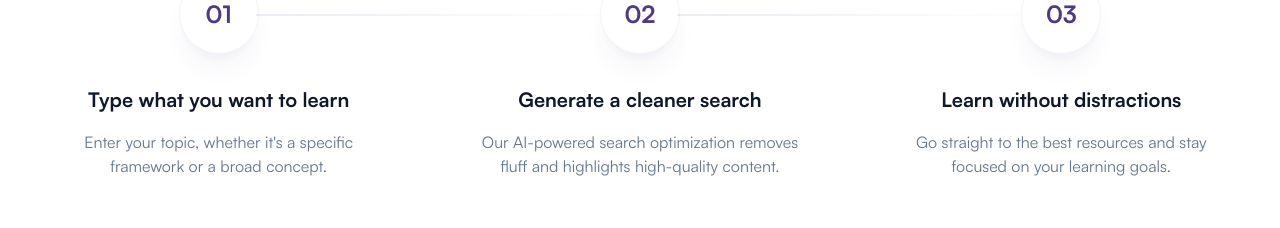
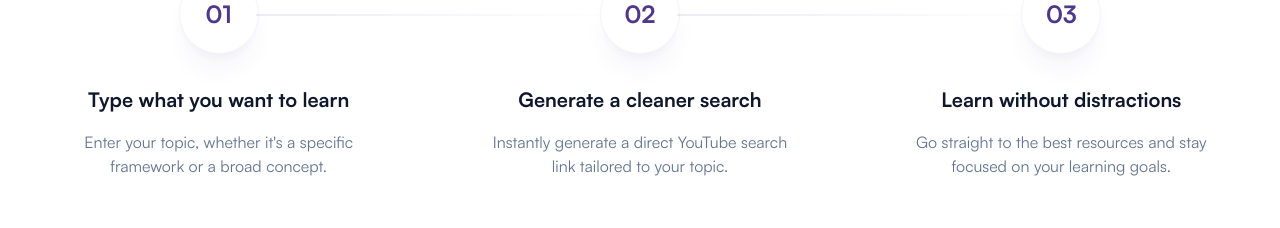
Before and after one commit to sajid-islam/you-search, a Next.js app: page / in a window 1280 px wide. Shown: the part 2180-2408 px from the top of the page. Built offline with nearby package versions, Linux system fonts and the light colour scheme.

Commit message:
refactor: update HowItWorksSection content and reformat component styling consistency

```diff
--- a/src/components/sections/HowItWorksSection.jsx
+++ b/src/components/sections/HowItWorksSection.jsx
@@ -1,35 +1,35 @@
-import Container from "@/components/ui/Container";
-import SectionHeading from "@/components/ui/SectionHeading";
-import StepCard from "@/components/ui/StepCard";
+import Container from '@/components/ui/Container';
+import SectionHeading from '@/components/ui/SectionHeading';
+import StepCard from '@/components/ui/StepCard';
 
 const steps = [
   {
-    number: "01",
-    title: "Type what you want to learn",
-    description: "Enter your topic, whether it's a specific framework or a broad concept."
+    number: '01',
+    title: 'Type what you want to learn',
+    description: "Enter your topic, whether it's a specific framework or a broad concept.",
   },
   {
-    number: "02",
-    title: "Generate a cleaner search",
-    description: "Our AI-powered search optimization removes fluff and highlights high-quality content."
+    number: '02',
+    title: 'Generate a cleaner search',
+    description: 'Instantly generate a direct YouTube search link tailored to your topic.',
   },
   {
-    number: "03",
-    title: "Learn without distractions",
-    description: "Go straight to the best resources and stay focused on your learning goals."
-  }
+    number: '03',
+    title: 'Learn without distractions',
+    description: 'Go straight to the best resources and stay focused on your learning goals.',
+  },
 ];
 
 export default function HowItWorksSection() {
   return (
-    <section id="how-it-works" className="py-24 bg-white">
+    <section id="how-it-works" className="bg-white py-24">
       <Container>
         <SectionHeading
           title="Master Any Topic in 3 Steps"
           subtitle="Stop wandering aimlessly through YouTube's algorithm and start learning with precision."
         />
 
-        <div className="grid md:grid-cols-3 gap-12 mt-16">
+        <div className="mt-16 grid gap-12 md:grid-cols-3">
           {steps.map((step, index) => (
             <StepCard
               key={index}
```
